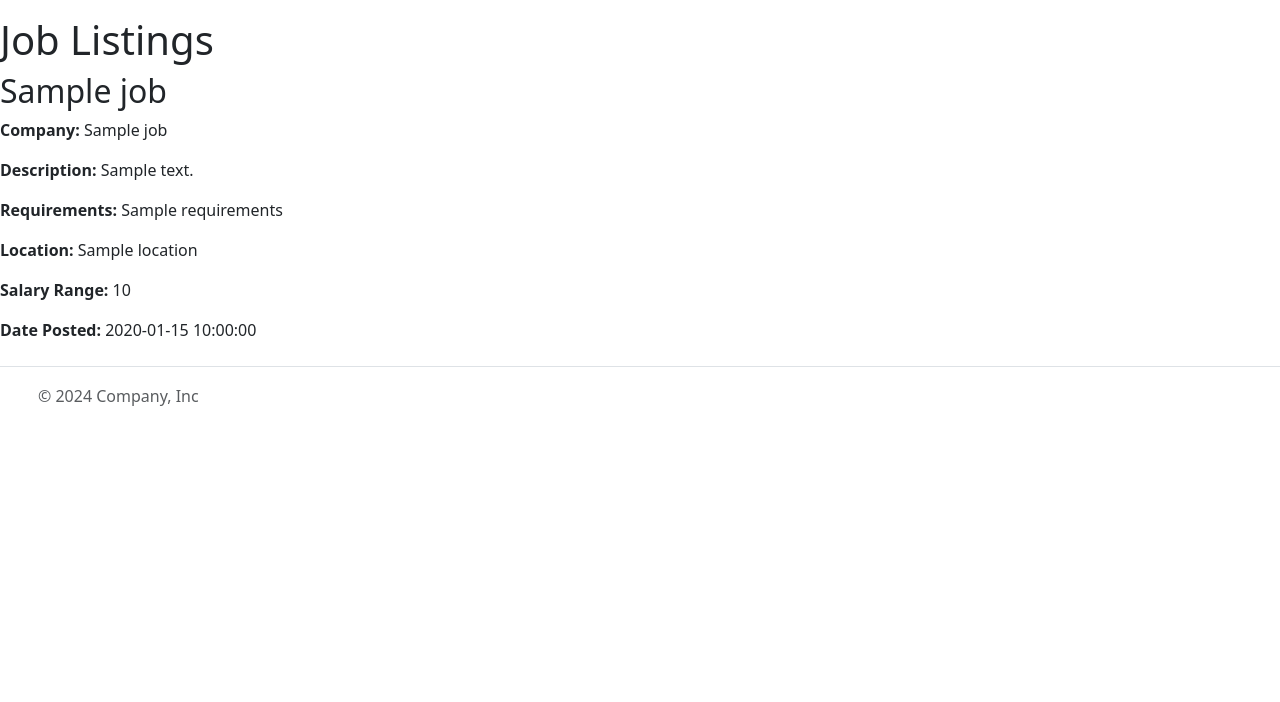
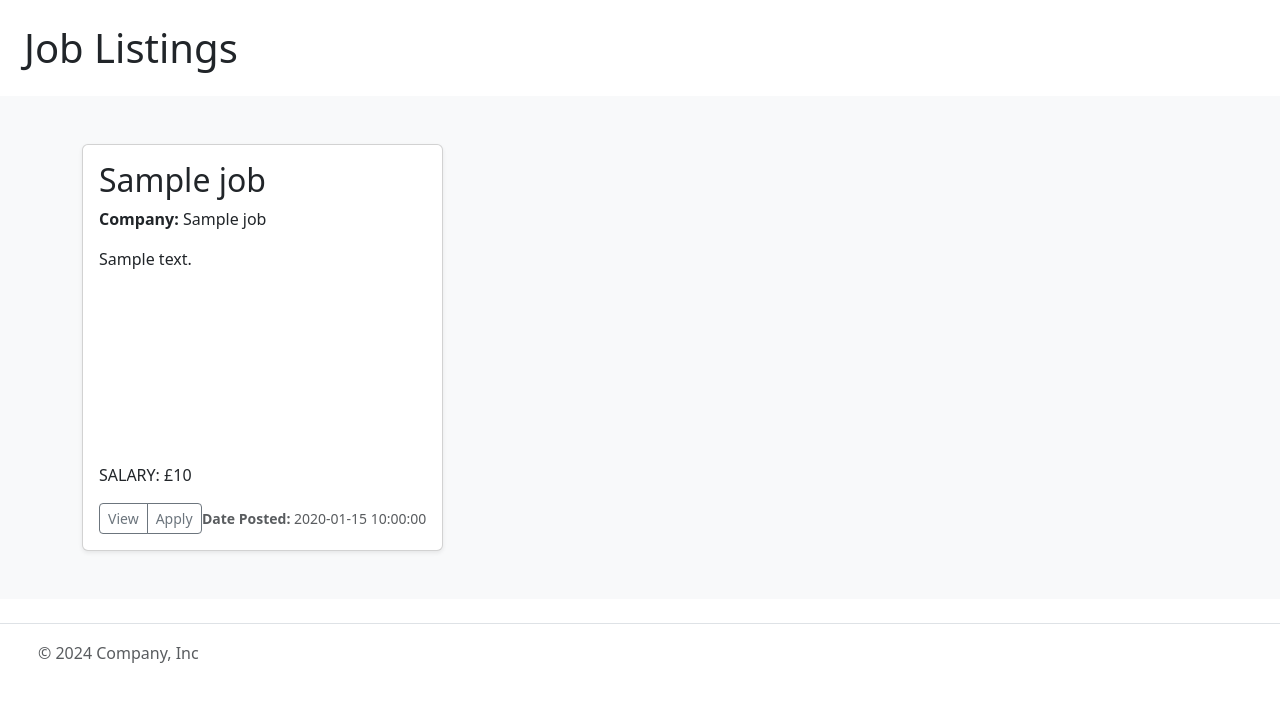
Before and after one commit to Vgarcan/CodeInstitute-proj03, a Flask app: template templates/index.html in a window 1280 px wide. Shown: the part 73-775 px from the top of the page. Run offline with Flask 3, Linux system fonts and the light colour scheme; the template is opened without the code that fills it: most values are stand-ins (such as "Sample title", 1, 10 or a date in 2020); some libraries are stand-ins or nearby versions.

Commit message:
FIX: view for index updated

```diff
--- a/static/css/styles.css
+++ b/static/css/styles.css
@@ -0,0 +1,4 @@
+.desc-card {
+    height: 200px;
+    overflow-y: hidden;
+}
--- a/templates/base.html
+++ b/templates/base.html
@@ -14,7 +14,7 @@
 <body>
     <header class="p-3 mb-3 border-bottom">
         <div class="container">
-            <div class="d-flex flex-wrap align-items-center justify-content-center justify-content-lg-start">
+            <div class="d-flex flex-wrap align-items-center justify-content-center justify-content-lg-start job-card">
                 <a href="/" class="d-flex align-items-center mb-2 mb-lg-0 link-body-emphasis text-decoration-none">
                     <svg class="bi me-2" width="40" height="32" role="img" aria-label="Bootstrap"><use xlink:href="#bootstrap"></use></svg>
                 </a>
--- a/templates/index.html
+++ b/templates/index.html
@@ -1,13 +1,32 @@
 {% extends "base.html" %} {% block content %}
-<h1>Job Listings</h1>
-{% for job in jobs %}
-<div class="job">
-    <h2>{{ job.title }}</h2>
-    <p><strong>Company:</strong> {{ job.company_name }}</p>
-    <p><strong>Description:</strong> {{ job.description }}</p>
-    <p><strong>Requirements:</strong> {{ job.requirements }}</p>
-    <p><strong>Location:</strong> {{ job.location }}</p>
-    <p><strong>Salary Range:</strong> {{ job.salary_range }}</p>
-    <p><strong>Date Posted:</strong> {{ job.date_posted }}</p>
+<h1 class="m-4">Job Listings</h1>
+
+
+<div class="album py-5 bg-body-tertiary">
+    <div class="container">
+
+        <div class="row row-cols-1 row-cols-sm-2 row-cols-md-3 g-3">
+            {% for job in jobs %}
+            <div class="col">
+                <div class="card shadow-sm">
+
+                    <div class="card-body">
+                        <h2>{{ job.title }}</h2>
+                        <p><strong>Company:</strong> {{ job.company_name }}</p>
+                        <p class="card-text overflow-hidden desc-card">{{ job.description }}</p>
+                        <p class="card-text ">SALARY: £{{ job.salary_range }}</p>
+                        <div class="d-flex justify-content-between align-items-center">
+                            <div class="btn-group">
+                                <button type="button" class="btn btn-sm btn-outline-secondary">View</button>
+                                <button type="button" class="btn btn-sm btn-outline-secondary">Apply</button>
+                            </div>
+                            <small class="text-body-secondary"><strong>Date Posted:</strong> {{ job.date_posted }}</small>
+                        </div>
+                    </div>
+                </div>
+            </div>
+            {% endfor %} {% endblock %}
+
+        </div>
+    </div>
 </div>
-{% endfor %} {% endblock %}
```
Also changed, not shown: 1 other file.
